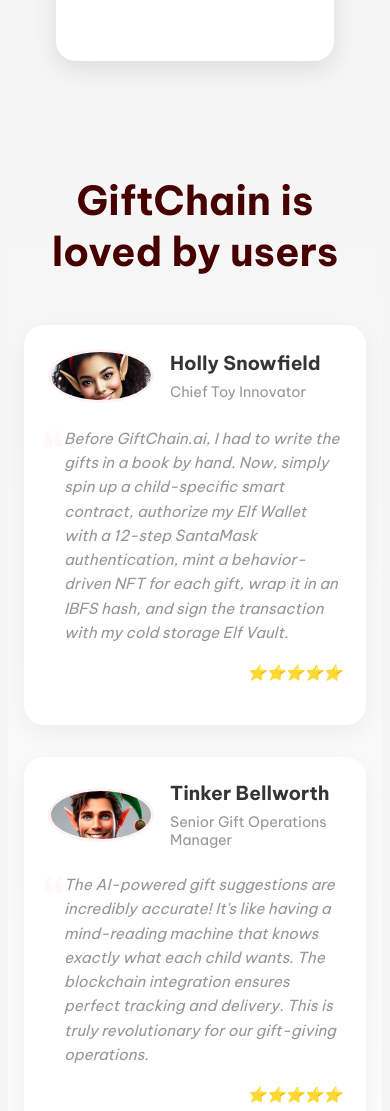
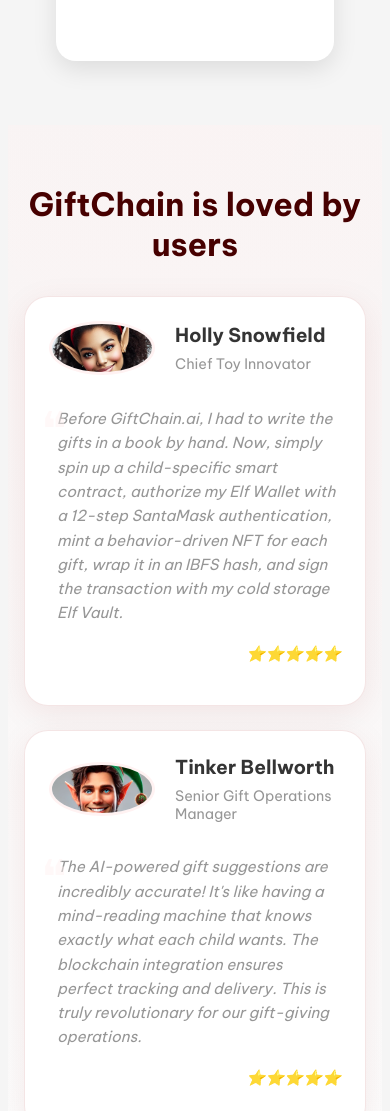
Before and after one commit to xander-kazanski/giftChain, a website built with Vite: page index.html in a window 390 px wide. Shown: the part 6502-7613 px from the top of the page. Built offline with nearby package versions, Linux system fonts and the light colour scheme.

Commit message:
Enhance customer section styles: adjust padding, background, and layout; improve testimonial card design for better responsiveness and visual appeal

```diff
--- a/index.css
+++ b/index.css
@@ -574,50 +574,65 @@
     color: var(--red);
 }
 
-#customer{
-    padding: 4rem 1rem;
-    background: linear-gradient(to bottom, #F5F5F5, #fff);
-    display: flex;
-    flex-direction: column;
-
-    margin-bottom: 165px;
+#customer {
+    padding: 6rem 1rem;
+    background: linear-gradient(180deg, #F5F5F5 0%, #fff 100%);
+    position: relative;
+    overflow: hidden;
 }
 
-#customer>h2{
+#customer::before {
+    content: '';
+    position: absolute;
+    top: 0;
+    left: 0;
+    right: 0;
+    height: 100%;
+    background: radial-gradient(circle at 50% 0%, var(--light-red) 0%, transparent 70%);
+    opacity: 0.5;
+    pointer-events: none;
+}
+
+#customer > h2 {
     color: var(--dark-red);
-    font-size: 40px;
+    font-size: 3rem;
     text-align: center;
-    margin-bottom: 3rem;
+    margin-bottom: 4rem;
+    position: relative;
 }
 
 .testimonials {
     display: grid;
-    grid-template-columns: repeat(auto-fit, minmax(300px, 1fr));
-    gap: 2rem;
+    grid-template-columns: repeat(auto-fit, minmax(320px, 1fr));
+    gap: 3rem;
     max-width: 1200px;
     margin: 0 auto;
     padding: 0 1rem;
+    position: relative;
 }
 
 .testimonial-card {
     background: white;
-    border-radius: 20px;
-    padding: 2rem;
-    box-shadow: 0 8px 24px rgba(0, 0, 0, 0.05);
-    transition: transform 0.3s ease, box-shadow 0.3s ease;
+    border-radius: 24px;
+    padding: 2.5rem;
+    box-shadow: 0 8px 32px rgba(143, 0, 2, 0.08);
+    transition: all 0.4s cubic-bezier(0.165, 0.84, 0.44, 1);
     height: fit-content;
+    border: 1px solid rgba(143, 0, 2, 0.1);
 }
 
 .testimonial-card:hover {
-    transform: translateY(-5px);
-    box-shadow: 0 12px 32px rgba(143, 0, 2, 0.1);
+    transform: translateY(-8px) scale(1.01);
+    box-shadow: 0 16px 48px rgba(143, 0, 2, 0.12);
+    border-color: var(--medium-red);
 }
 
 .testimonial-header {
     display: flex;
     align-items: center;
-    gap: 1rem;
-    margin-bottom: 1.5rem;
+    gap: 1.25rem;
+    margin-bottom: 2rem;
+    position: relative;
 }
 
 .testimonial-header img {
@@ -881,8 +896,34 @@
         margin: 1rem 0;
     }
 
+    .testimonials {
+        grid-template-columns: 1fr;
+        gap: 1.5rem;
+        padding: 0;
+    }
+
+    .testimonial-card {
+        margin: 0;
+        padding: 1.5rem;
+    }
+
+    .testimonial-header img {
+        width: 48px;
+        height: 48px;
+    }
+
+    .testimonial-card blockquote {
+        font-size: 0.95rem;
+        padding-left: 0.5rem;
+    }
+
     #customer {
-        padding: 1rem;
+        padding: 2rem 1rem;
+    }
+
+    #customer > h2 {
+        font-size: 2rem;
+        margin-bottom: 2rem;
     }
 
     footer {
```
